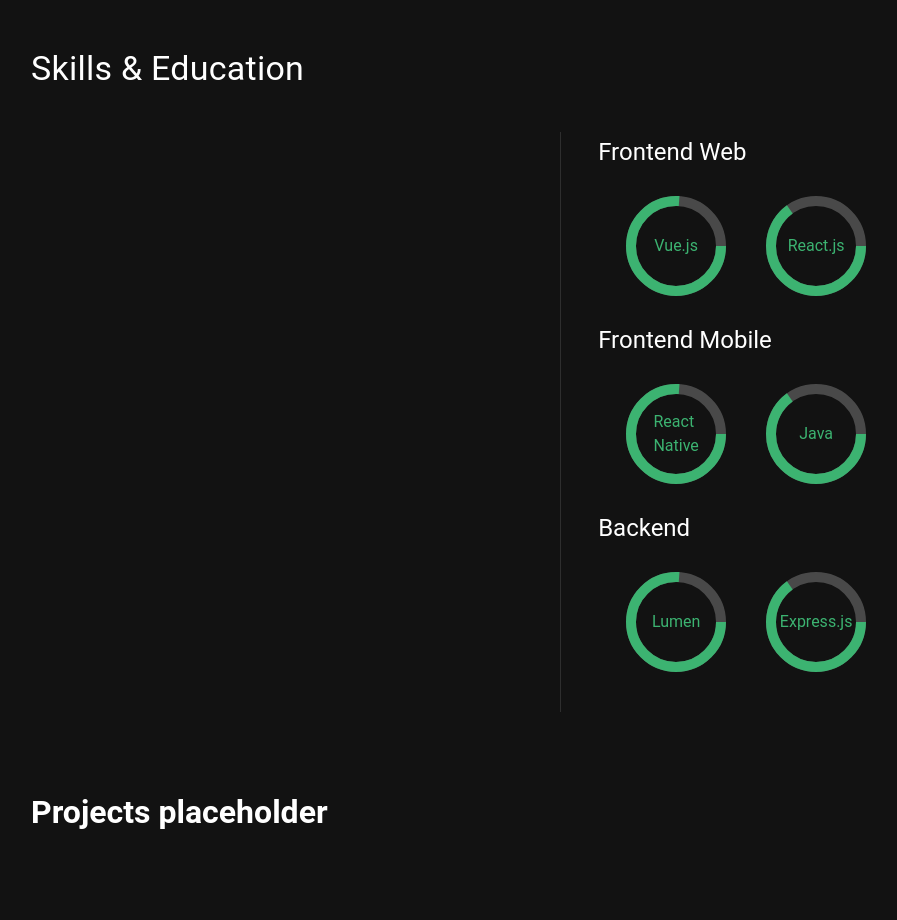
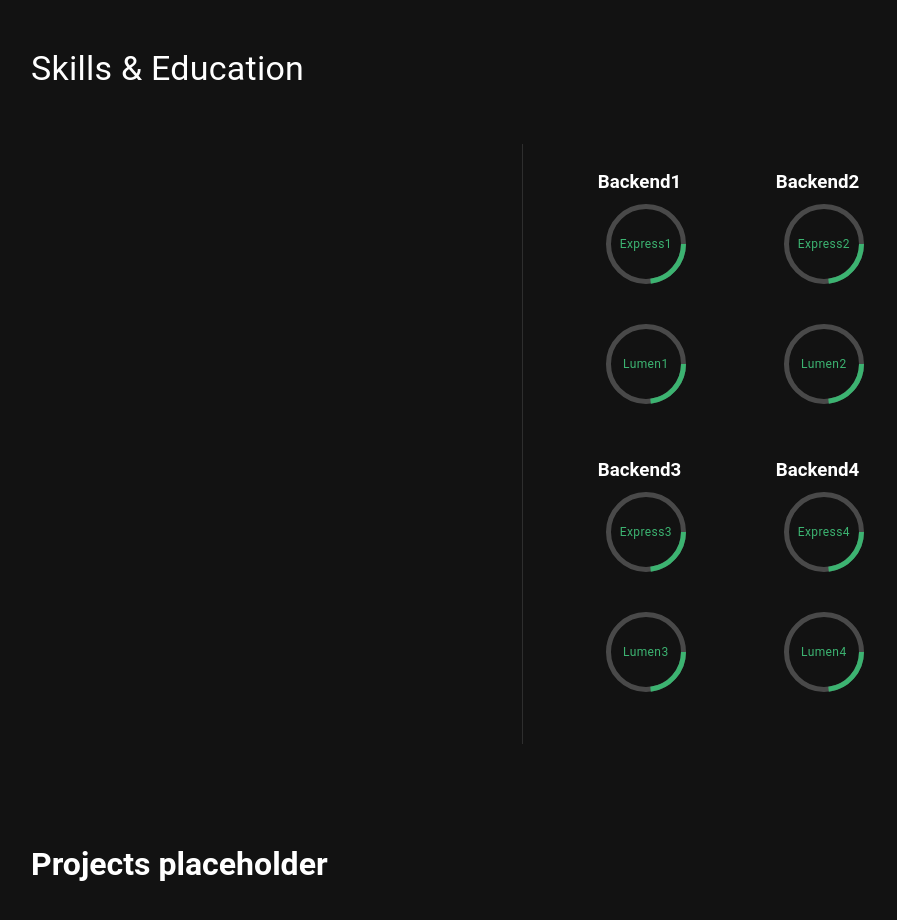
Before and after one commit to alfredo-baquedano/cv, a Vue app: page / in a window 1280 px wide. Shown: the part 1900-2820 px from the top of the page, without its empty margins (245-1142 px from the left). Built offline with nearby package versions, Linux system fonts and the light colour scheme; a small style sheet from the web is missing.

Commit message:
added dynamic behavior to skills view

```diff
--- a/src/store.js
+++ b/src/store.js
@@ -57,7 +57,60 @@
           description: 'Lorem ipsum dolor sit amet, no nam oblique veritus. Commune scaevola imperdiet nec ut, sed euismod convenire principes at. Est et nobis iisque percipit, an vim zril disputando voluptatibus, vix an salutandi sententiae.',
         },
       ],
-      skills: [],
+      skills: [
+        {
+          name: 'Backend1',
+          knowledges: [
+            {
+              name: 'Express1',
+              value: 23,
+            },
+            {
+              name: 'Lumen1',
+              value: 23,
+            },
+          ],
+        },
+        {
+          name: 'Backend2',
+          knowledges: [
+            {
+              name: 'Express2',
+              value: 23,
+            },
+            {
+              name: 'Lumen2',
+              value: 23,
+            },
+          ],
+        },
+        {
+          name: 'Backend3',
+          knowledges: [
+            {
+              name: 'Express3',
+              value: 23,
+            },
+            {
+              name: 'Lumen3',
+              value: 23,
+            },
+          ],
+        },
+        {
+          name: 'Backend4',
+          knowledges: [
+            {
+              name: 'Express4',
+              value: 23,
+            },
+            {
+              name: 'Lumen4',
+              value: 23,
+            },
+          ],
+        },
+      ],
       projects: [],
     },
   },
--- a/src/views/Education.vue
+++ b/src/views/Education.vue
@@ -2,86 +2,45 @@
   <div class="education" style="width: 100%">
     <h1 class="display-1">Skills & Education</h1>
     <v-row class="pa-12" justify="space-around">
-      <v-col cols="6">
+      <v-col cols="5" class="ma-5">
       </v-col>
-      <v-divider inset vertical/>
-      <v-col cols="5">
-        <h3 class="headline">Frontend Web</h3>
-        <v-row class="pa-5" justify="start">
-          <v-col cols="auto" class="pa-5">
+      <v-divider inset vertical class="ma-5"/>
+      <v-col cols="5" class="ma-5">
+        <v-row no-gutters justify="space-around">
+          <v-col cols="6" class="pa-3" :key="skill.name" v-for="skill in skills">
+            <h3 class="subtitle">{{skill.name}}</h3>
+            <v-row class="pb-5" justify="start">
+              <v-col
+                cols="auto"
+                class="pa-5"
+                :key="knowlodge.name"
+                v-for="knowlodge in skill.knowledges"
+              >
                 <v-progress-circular
                   :rotate="360"
-              :size="100"
-              :width="10"
-              :value="76"
+                  :size="80"
+                  :width="5"
+                  :value="knowlodge.value"
                   color="primary"
                 >
-              Vue.js
-            </v-progress-circular>
-          </v-col>
-          <v-col cols="auto" class="pa-5">
-            <v-progress-circular
-              :rotate="360"
-              :size="100"
-              :width="10"
-              :value="65"
-              color="primary"
-            >
-              React.js
+                  <span class="caption">
+                    {{ knowlodge.name }}
+                  </span>
                 </v-progress-circular>
               </v-col>
             </v-row>
-        <h3 class="headline">Frontend Mobile</h3>
-        <v-row class="pa-5" justify="start">
-          <v-col cols="auto" class="pa-5">
-            <v-progress-circular
-              :rotate="360"
-              :size="100"
-              :width="10"
-              :value="76"
-              color="primary"
-            >
-              React<br/>Native
-            </v-progress-circular>
-          </v-col>
-          <v-col cols="auto" class="pa-5">
-            <v-progress-circular
-              :rotate="360"
-              :size="100"
-              :width="10"
-              :value="65"
-              color="primary"
-            >
-              Java
-            </v-progress-circular>
-          </v-col>
-        </v-row>
-        <h3 class="headline">Backend</h3>
-        <v-row class="pa-5" justify="start">
-          <v-col cols="auto" class="pa-5">
-            <v-progress-circular
-              :rotate="360"
-              :size="100"
-              :width="10"
-              :value="76"
-              color="primary"
-            >
-              Lumen
-            </v-progress-circular>
-          </v-col>
-          <v-col cols="auto" class="pa-5">
-            <v-progress-circular
-              :rotate="360"
-              :size="100"
-              :width="10"
-              :value="65"
-              color="primary"
-            >
-              Express.js
-            </v-progress-circular>
           </v-col>
         </v-row>
       </v-col>
     </v-row>
   </div>
 </template>
+<script>
+import { mapState } from 'vuex';
+
+export default {
+  computed: mapState({
+    skills: state => state.person.skills,
+  }),
+};
+</script>
```
Lines whose indentation alone changed are shown as unchanged.
